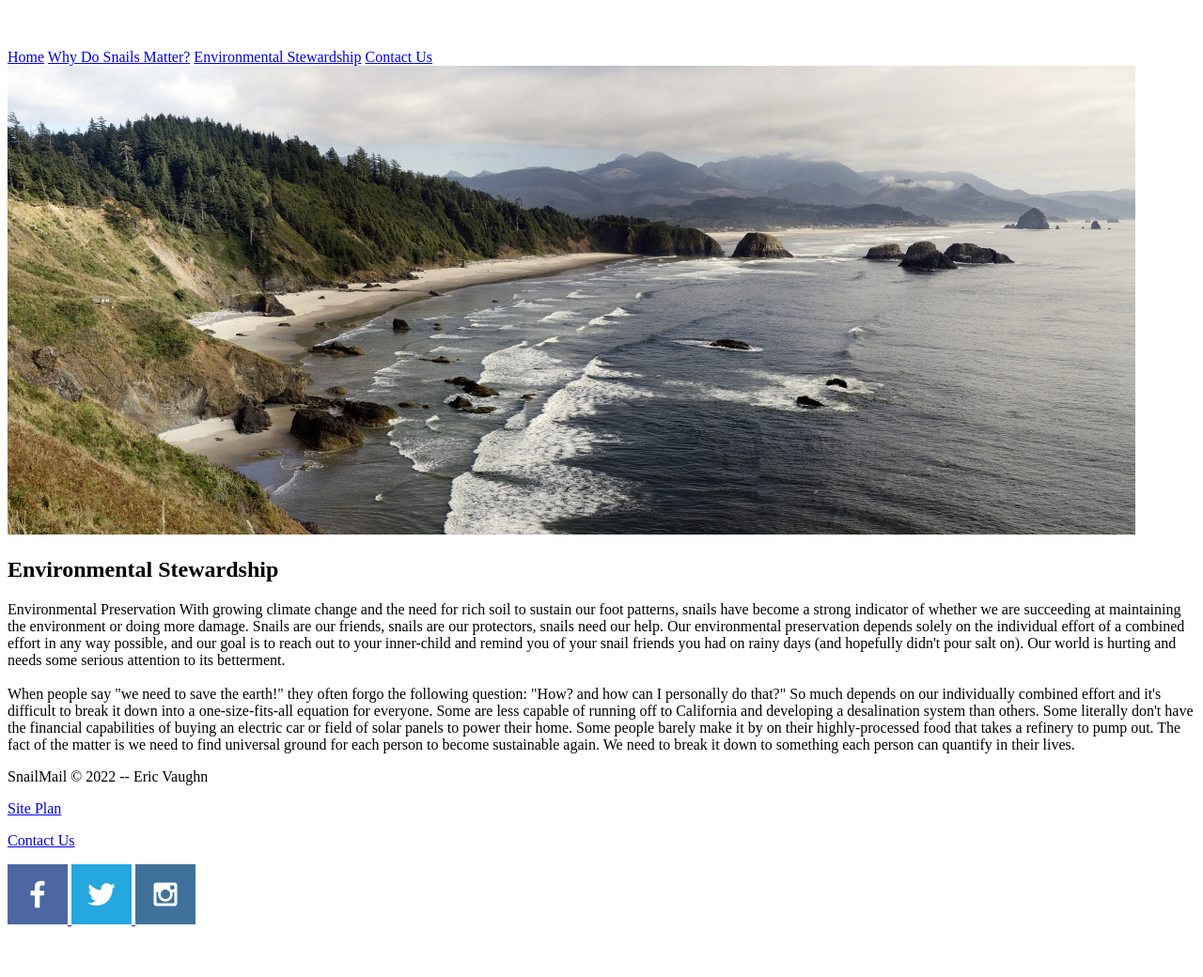
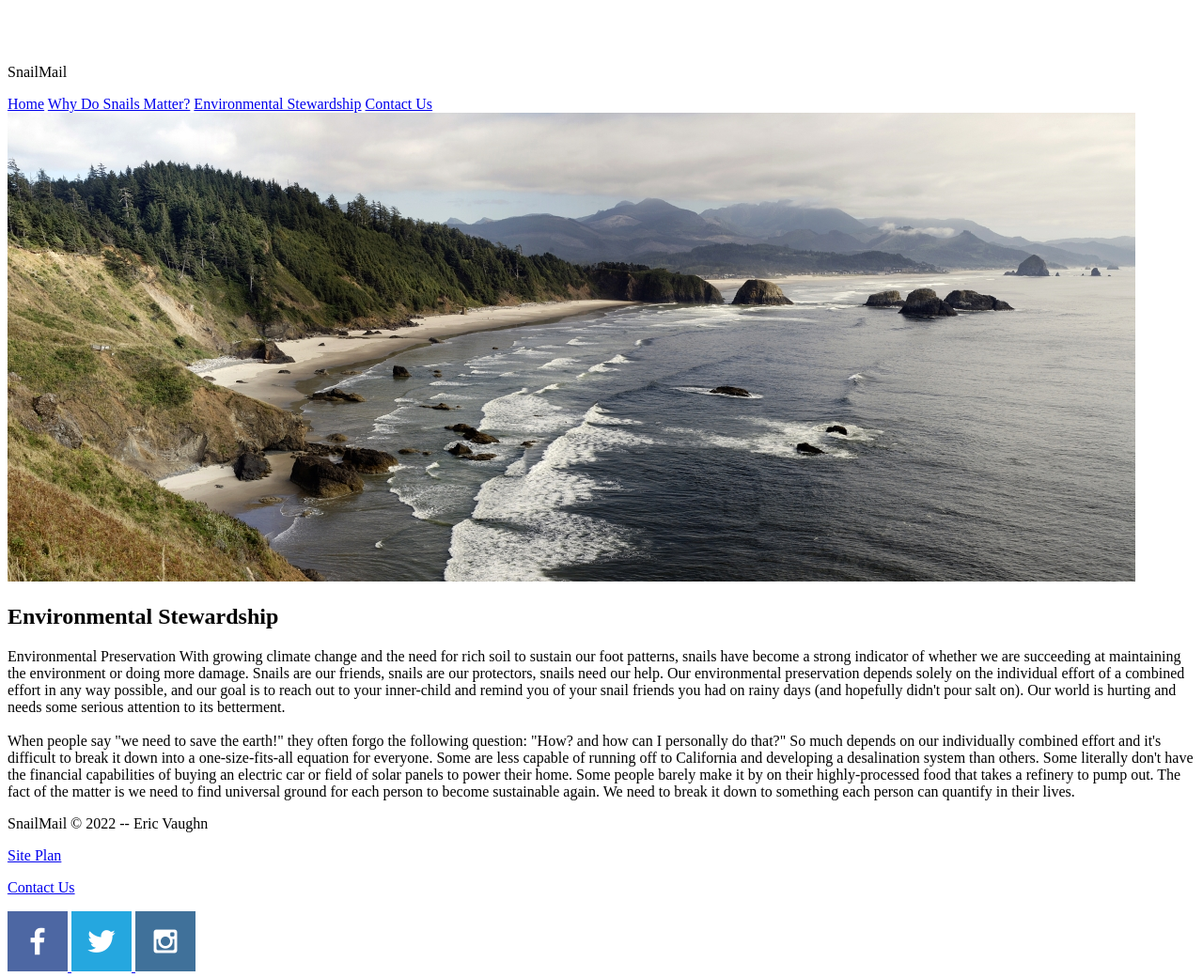
Before and after one commit to ericpvaughn/wdd, a plain HTML site: page snailmail/environmental.html in a window 1280 px wide. Shown: the part 680-1720 px from the top of the page at 94% size. Before the commit the page ends 1676 px from the top, so only its background shows below. Drawn offline with Linux system fonts and the light colour scheme; files whose address does not match are found by name.

Commit message:
Update environmental.html

```diff
--- a/snailmail/environmental.html
+++ b/snailmail/environmental.html
@@ -14,19 +14,28 @@
 <header>
 <a id="logo_link" href="index.html">
 <img class="logo" src="images/snailmaillogo.png" alt="SnailMail Logo">
+
 </a>
+<p class="logotitle">
+SnailMail </p>
+
 <nav>
 <a href="index.html">Home</a>
-                <a href="rivers.html">Why Do Snails Matter?</a>
+<a href="snailsmatter.html">Why Do Snails Matter?</a>
 <a href="environmental.html">Environmental Stewardship</a>
 <a href="contactus.html">Contact Us</a>
 </nav>
+
+
 </header>
 
-        <main>
+        <main class="enviro-grid">
              <!-- Image and Textbox -->
              <section class="enviro-card">
                 <img class="oceanpic" src="images/coast.jpg" alt="Dusky Ocean Coastline">
+                </section>
+
+                <section class="text-steward">
                 <h1>Environmental Stewardship</h1>
                 <p class="enviropara">Environmental Preservation With growing climate change and the need for rich soil to sustain our foot patterns, snails have become a strong indicator of whether we are succeeding at maintaining the environment or doing more damage. Snails are our friends, snails are our protectors, snails need our help. Our environmental preservation depends solely on the individual effort of a combined effort in any way possible, and our goal is to reach out to your inner-child and remind you of your snail friends you had on rainy days (and hopefully didn't pour salt on). Our world is hurting and needs some serious attention to its betterment.
                 <br><br/>
```
Lines whose indentation alone changed are shown as unchanged.
